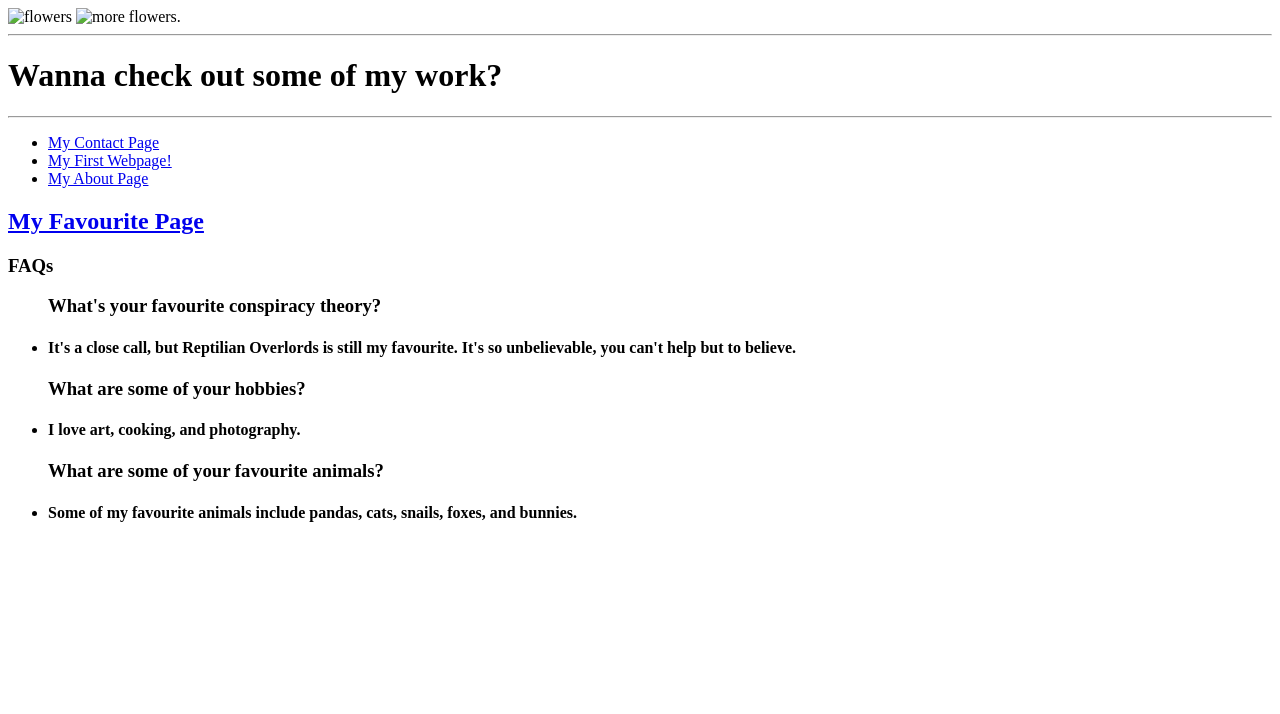
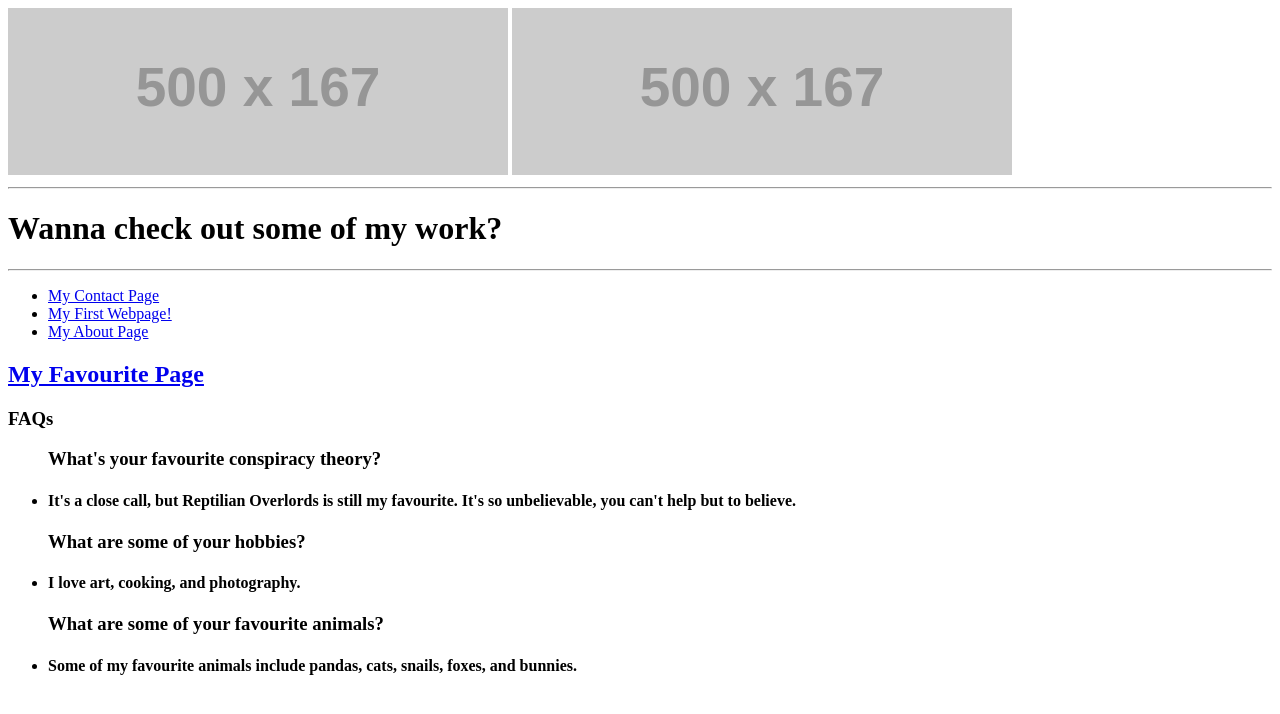
Before and after one commit to madelinewong/portfolio, a plain HTML site: page index.html in a window 1280 px wide. Drawn offline with Linux system fonts and the light colour scheme; placeholder pictures from the web are drawn by us.

Commit message:
could not resolve issues with the pictures, moved placeholder500x167 into their places. hoping to resolve soon.

```diff
--- a/index.html
+++ b/index.html
@@ -5,7 +5,7 @@
     <meta http-equiv="X-UA-Compatible" content="ie=edge">
     <title>Portfolio</title>
 </head>
-<header> <img src="/learning-html/images/flowers.jpg" alt="flowers"/> <img src="/learning-html/images/pinkflowers.png" alt="more flowers."/> </header>
+<header> <img src="https://via.placeholder.com/500x167" alt="flowers"/> <img src="https://via.placeholder.com/500x167" alt="more flowers."/> </header>
 <hr/><p><h1>Wanna check out some of my work?</h1></p></html></hr/>
 <hr/>
 <ul>
```
